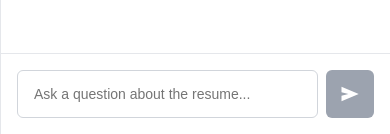
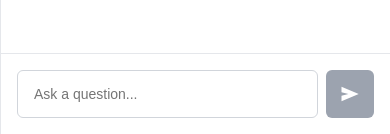
Before and after one commit to karamhawili/resume-chatbot, a Next.js app: page / in a window 390 px wide. Shown: the part 710-844 px from the top of the page. Built offline with nearby package versions, Linux system fonts and the light colour scheme.

Commit message:
Fix ux bug on mobile

```diff
--- a/src/components/ChatBox/ChatBox.tsx
+++ b/src/components/ChatBox/ChatBox.tsx
@@ -17,6 +17,15 @@ export default function ChatBox({ onViewResume }: ChatBoxProps) {
   const [input, setInput] = useState("");
   const [isLoading, setIsLoading] = useState(false);
   const messagesEndRef = useRef<HTMLDivElement>(null);
+
+  const inputRef = useRef<HTMLInputElement>(null);
+
+  const handleInputFocus = () => {
+    // Small delay to let keyboard appear
+    setTimeout(() => {
+      inputRef.current?.scrollIntoView({ behavior: "smooth", block: "center" });
+    }, 300);
+  };
 
   const handleChipClick = (question: string) => {
     setInput(question);
@@ -189,11 +198,13 @@ export default function ChatBox({ onViewResume }: ChatBoxProps) {
 
       <div className={styles.inputContainer}>
         <input
+          ref={inputRef}
           type="text"
           value={input}
           onChange={(e) => setInput(e.target.value)}
           onKeyPress={(e) => e.key === "Enter" && handleSend()}
-          placeholder="Ask a question about the resume..."
+          onFocus={handleInputFocus}
+          placeholder="Ask a question..."
           className={styles.input}
           disabled={isLoading}
         />
```
